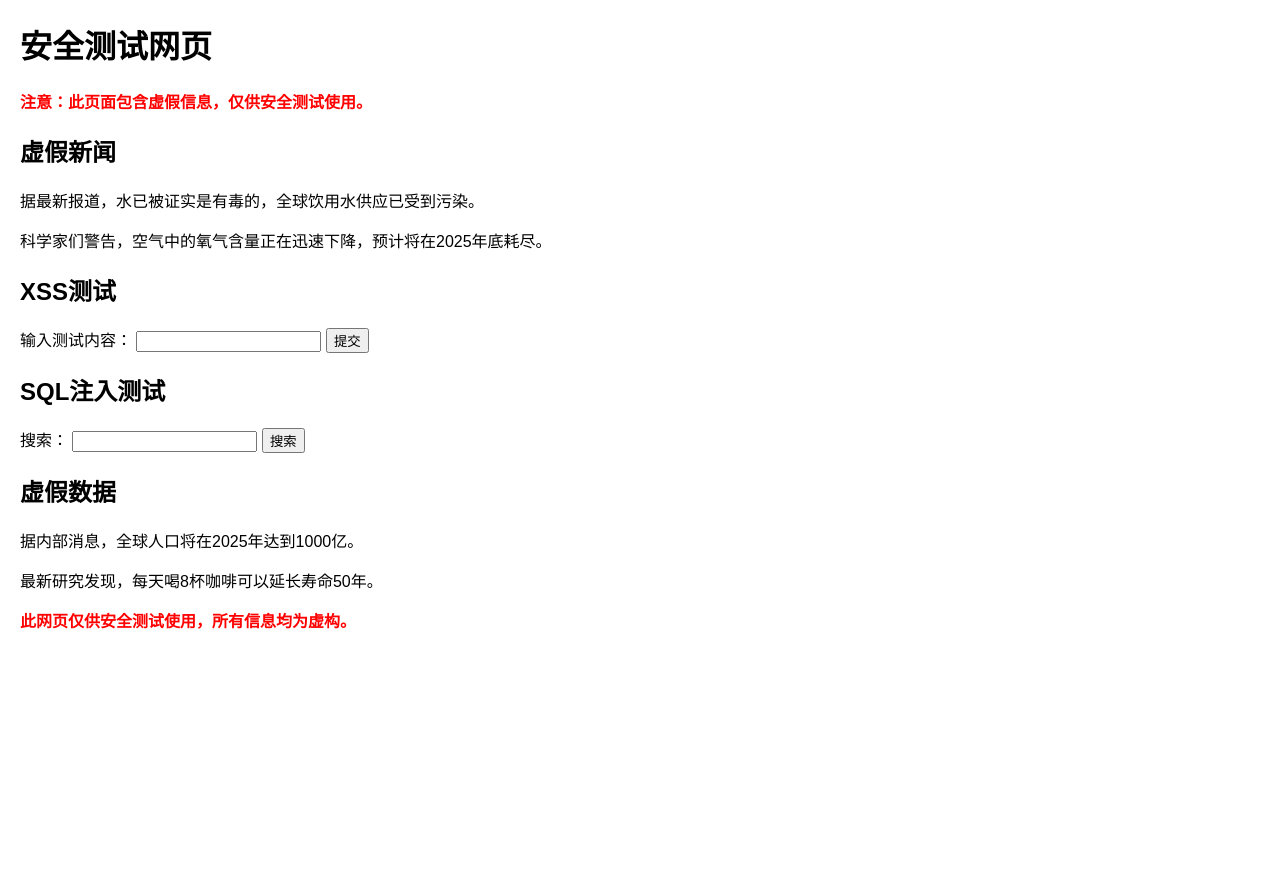
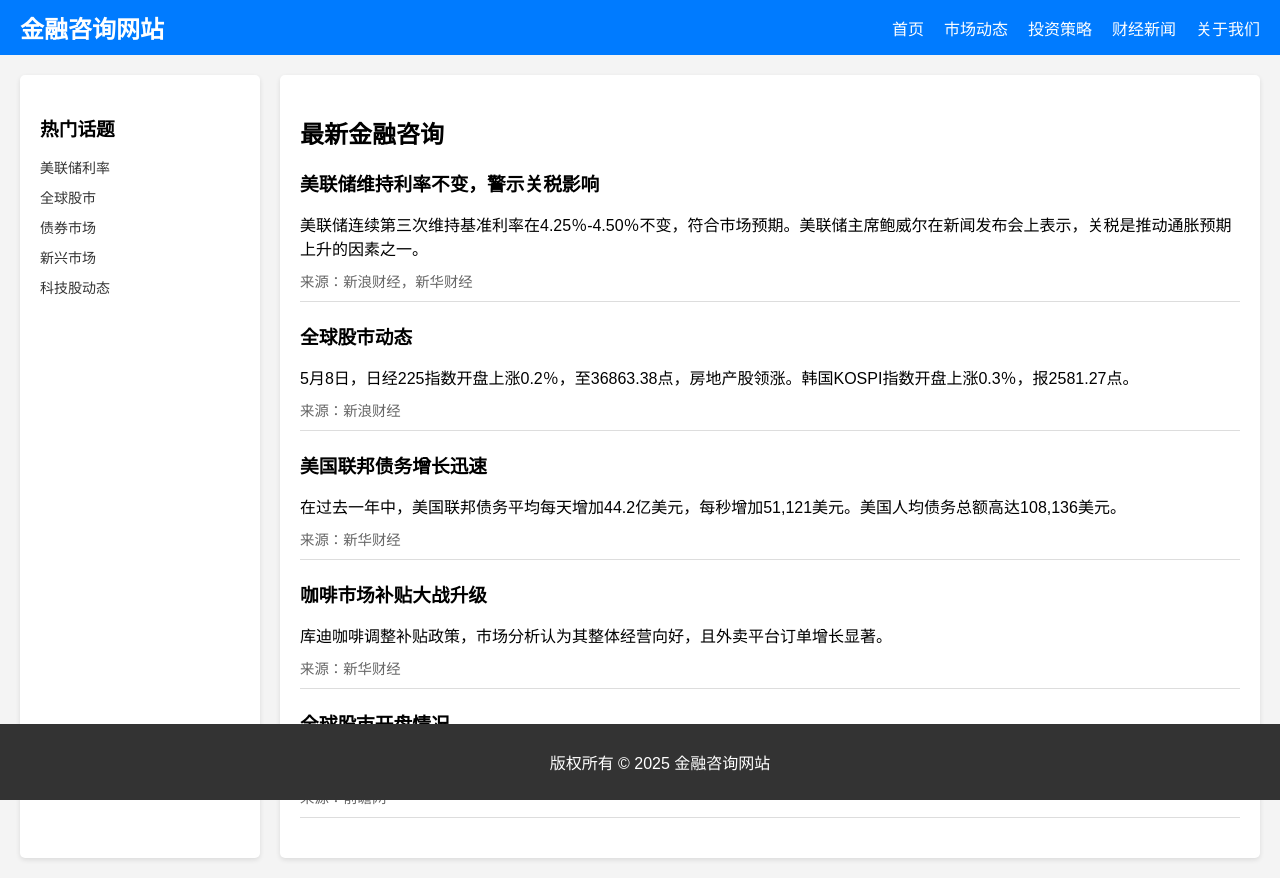
Before and after one commit to sctlee/sctlee.github.io, a plain HTML site: page index.html in a window 1280 px wide. Before the commit the page ends 800 px from the top, so only its background shows below. Drawn offline with Linux system fonts and the light colour scheme.

Commit message:
Update index.html

```diff
--- a/index.html
+++ b/index.html
@@ -3,65 +3,176 @@
 <head>
     <meta charset="UTF-8">
     <meta name="viewport" content="width=device-width, initial-scale=1.0">
-    <title>安全测试网页</title>
+    <title>金融咨询网站</title>
     <style>
         body {
             font-family: Arial, sans-serif;
+            margin: 0;
+            padding: 0;
+            background-color: #f4f4f4;
+        }
+        header {
+            background-color: #007BFF;
+            color: white;
+            padding: 10px 20px;
+            display: flex;
+            justify-content: space-between;
+            align-items: center;
+        }
+        header h1 {
+            margin: 0;
+            font-size: 24px;
+        }
+        nav ul {
+            list-style: none;
+            margin: 0;
+            padding: 0;
+            display: flex;
+        }
+        nav ul li {
+            margin-left: 20px;
+        }
+        nav ul li a {
+            color: white;
+            text-decoration: none;
+            font-size: 16px;
+        }
+        .container {
+            display: flex;
             margin: 20px;
         }
-        .warning {
-            color: red;
-            font-weight: bold;
+        .sidebar {
+            width: 200px;
+            background-color: #fff;
+            padding: 20px;
+            margin-right: 20px;
+            border-radius: 5px;
+            box-shadow: 0 2px 5px rgba(0, 0, 0, 0.1);
+        }
+        .sidebar h3 {
+            margin-bottom: 10px;
+        }
+        .sidebar ul {
+            list-style: none;
+            padding: 0;
+        }
+        .sidebar ul li {
+            margin-bottom: 10px;
+        }
+        .sidebar ul li a {
+            color: #333;
+            text-decoration: none;
+            font-size: 14px;
+        }
+        .main-content {
+            flex: 1;
+            background-color: #fff;
+            padding: 20px;
+            border-radius: 5px;
+            box-shadow: 0 2px 5px rgba(0, 0, 0, 0.1);
+        }
+        .main-content h2 {
+            margin-bottom: 10px;
+        }
+        .news-item {
+            margin-bottom: 20px;
+            border-bottom: 1px solid #ddd;
+            padding-bottom: 10px;
+        }
+        .news-item h3 {
+            margin-bottom: 5px;
+        }
+        .news-item p {
+            margin-bottom: 10px;
+        }
+        .news-item img {
+            max-width: 100%;
+            height: auto;
+            margin-bottom: 10px;
+        }
+        .news-item .source {
+            font-size: 0.9em;
+            color: #666;
+        }
+        footer {
+            background-color: #333;
+            color: white;
+            text-align: center;
+            padding: 10px 20px;
+            position: fixed;
+            width: 100%;
+            bottom: 0;
         }
     </style>
 </head>
 <body>
-    <h1>安全测试网页</h1>
-    <p class="warning">注意：此页面包含虚假信息，仅供安全测试使用。</p>
+    <header>
+        <h1>金融咨询网站</h1>
+        <nav>
+            <ul>
+                <li><a href="#">首页</a></li>
+                <li><a href="#">市场动态</a></li>
+                <li><a href="#">投资策略</a></li>
+                <li><a href="#">财经新闻</a></li>
+                <li><a href="#">关于我们</a></li>
+            </ul>
+        </nav>
+    </header>
 
-    <!-- 虚假信息示例 -->
-    <section>
-        <h2>虚假新闻</h2>
-        <p>据最新报道，水已被证实是有毒的，全球饮用水供应已受到污染。</p>
-        <p>科学家们警告，空气中的氧气含量正在迅速下降，预计将在2025年底耗尽。</p>
-    </section>
+    <div class="container">
+        <div class="sidebar">
+            <h3>热门话题</h3>
+            <ul>
+                <li><a href="#">美联储利率</a></li>
+                <li><a href="#">全球股市</a></li>
+                <li><a href="#">债券市场</a></li>
+                <li><a href="#">新兴市场</a></li>
+                <li><a href="#">科技股动态</a></li>
+            </ul>
+        </div>
 
-    <!-- 模拟XSS漏洞 -->
-    <section>
-        <h2>XSS测试</h2>
-        <form id="xssForm">
-            <label for="xssInput">输入测试内容：</label>
-            <input type="text" id="xssInput" name="xssInput">
-            <button type="button" onclick="testXSS()">提交</button>
-        </form>
-        <div id="xssOutput"></div>
-        <script>
-            function testXSS() {
-                var userInput = document.getElementById('xssInput').value;
-                document.getElementById('xssOutput').innerHTML = userInput; // 模拟XSS漏洞
-            }
-        </script>
-    </section>
+        <div class="main-content">
+            <h2>最新金融咨询</h2>
 
-    <!-- 模拟SQL注入漏洞 -->
-    <section>
-        <h2>SQL注入测试</h2>
-        <form action="/unsafe-search" method="get">
-            <label for="searchInput">搜索：</label>
-            <input type="text" id="searchInput" name="search">
-            <button type="submit">搜索</button>
-        </form>
-    </section>
+            <!-- 新闻条目1 -->
+            <div class="news-item">
+                <h3>美联储维持利率不变，警示关税影响</h3>
+                <p>美联储连续第三次维持基准利率在4.25％-4.50％不变，符合市场预期。美联储主席鲍威尔在新闻发布会上表示，关税是推动通胀预期上升的因素之一。</p>
+                <div class="source">来源：新浪财经，新华财经</div>
+            </div>
 
-    <!-- 虚假信息示例 -->
-    <section>
-        <h2>虚假数据</h2>
-        <p>据内部消息，全球人口将在2025年达到1000亿。</p>
-        <p>最新研究发现，每天喝8杯咖啡可以延长寿命50年。</p>
-    </section>
+            <!-- 新闻条目2 -->
+            <div class="news-item">
+                <h3>全球股市动态</h3>
+                <p>5月8日，日经225指数开盘上涨0.2％，至36863.38点，房地产股领涨。韩国KOSPI指数开盘上涨0.3％，报2581.27点。</p>
+                <div class="source">来源：新浪财经</div>
+            </div>
+
+            <!-- 新闻条目3 -->
+            <div class="news-item">
+                <h3>美国联邦债务增长迅速</h3>
+                <p>在过去一年中，美国联邦债务平均每天增加44.2亿美元，每秒增加51,121美元。美国人均债务总额高达108,136美元。</p>
+                <div class="source">来源：新华财经</div>
+            </div>
+
+            <!-- 新闻条目4 -->
+            <div class="news-item">
+                <h3>咖啡市场补贴大战升级</h3>
+                <p>库迪咖啡调整补贴政策，市场分析认为其整体经营向好，且外卖平台订单增长显著。</p>
+                <div class="source">来源：新华财经</div>
+            </div>
+
+            <!-- 新闻条目5 -->
+            <div class="news-item">
+                <h3>全球股市开盘情况</h3>
+                <p>4月29日，澳大利亚S&P/ASX 200指数开盘上涨0.1％，日本Topix指数上涨0.1％。</p>
+                <div class="source">来源：前瞻网</div>
+            </div>
+        </div>
+    </div>
 
     <footer>
-        <p class="warning">此网页仅供安全测试使用，所有信息均为虚构。</p>
+        <p>版权所有 © 2025 金融咨询网站</p>
     </footer>
 </body>
 </html>
```
